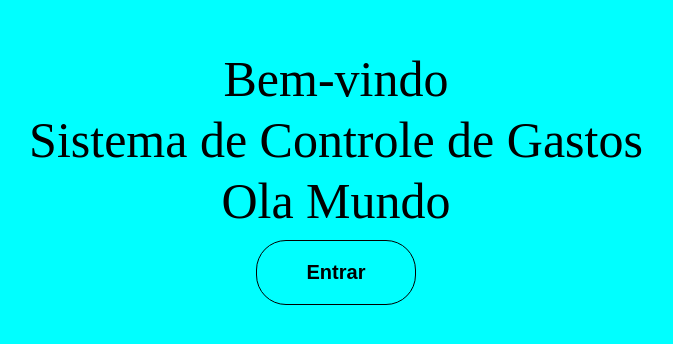
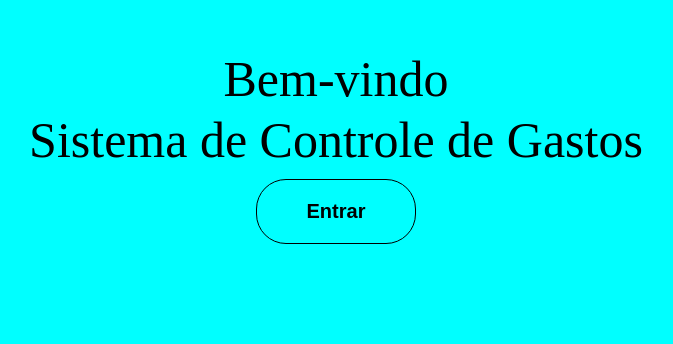
Before and after one commit to Sidik0066/SistemaDeControleDeGastos, a plain HTML site: page View/index.html in a window 1280 px wide. Shown: the part 206-550 px from the top of the page, without its empty margins (304-977 px from the left). Drawn offline with Linux system fonts and the light colour scheme.

Commit message:
Update index.html

```diff
--- a/View/index.html
+++ b/View/index.html
@@ -13,7 +13,6 @@
     <div class="conteudo">
         <p>Bem-vindo</p>
     </p>Sistema de Controle de Gastos</p>
-    <p>Ola Mundo</p>
     <button id="entrar-btn">Entrar</button>
     </div>
     <script src="../Controller/script-index.js"></script>
```
